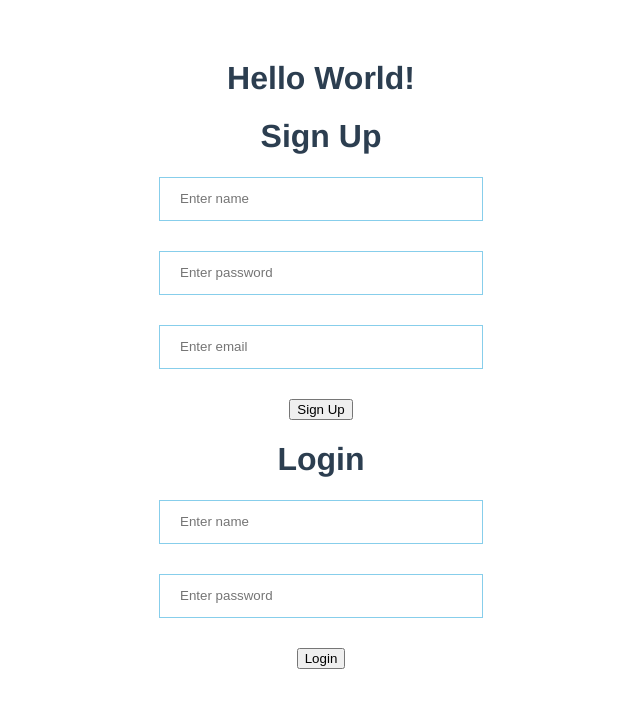
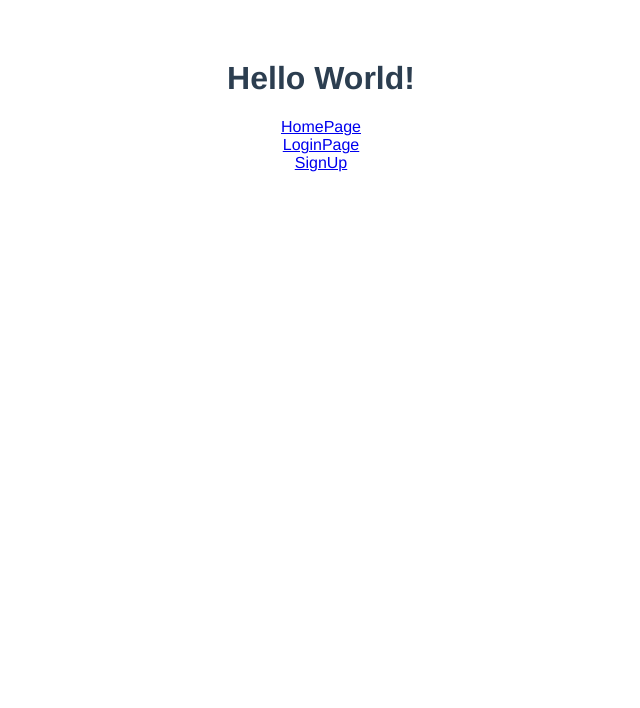
Before and after one commit to tanishqueSharma/Hello-World, a Vue app: page / in a window 1280 px wide. Shown: the top 708 px of the page, without its empty margins (319-959 px from the left). Built offline with nearby package versions, Linux system fonts and the light colour scheme.

Commit message:
added some changes

```diff
--- a/src/App.vue
+++ b/src/App.vue
@@ -1,20 +1,25 @@
 <template>
-<div>
+<!-- <div>
   <h1>{{msg}}</h1>
   <SignUp />
   <LoginPage />
-  </div>
+  </div> -->
+  <h1>{{msg}}</h1>
+  <router-link to="/home">HomePage</router-link><br>
+<router-link to="/login">LoginPage</router-link><br>
+<router-link to="/sign-up">SignUp</router-link>
+  <router-view></router-view>
 </template>
 
 <script>
-import LoginPage from './components/LoginPage.vue'
-import SignUp from './components/SignUp.vue'
+//import LoginPage from './components/LoginPage.vue'
+//import SignUp from './components/SignUp.vue'
 export default {
   name: 'App',
-  components:{
-    SignUp,
-    LoginPage
-  },
+  // components:{
+  //   SignUp,
+  //   LoginPage
+  // },
 
   data(){
     return{
--- /dev/null
+++ b/src/components/HomePage.vue
@@ -0,0 +1,14 @@
+<template>
+    <h1>Welcome to home page</h1>
+</template>
+
+<script>
+export default{
+    name:'HomePage'
+}
+
+</script>
+
+<style scoped>
+
+</style>
--- a/src/main.js
+++ b/src/main.js
@@ -1,7 +1,8 @@
 import { createApp } from 'vue'
 import App from './App.vue'
 
+import router from './routes'
 
 
 
-createApp(App).mount('#app');
+createApp(App).use(router).mount('#app');
--- /dev/null
+++ b/src/routes.js
@@ -0,0 +1,26 @@
+import HomePage from './components/HomePage.vue'
+import SignUp from './components/SignUp.vue'
+import LoginPage from './components/LoginPage.vue'
+import {createRouter,createWebHistory} from 'vue-router'
+
+const routes=[
+    {
+        name:'HomePage',
+        component:HomePage,
+        path:'/home'
+    },{
+        name:'SignUp',
+        component:SignUp,
+        path:'/sign-up'
+    },{
+        name:'LoginPage',
+        component:LoginPage,
+        path:'/login'
+    },
+];
+
+const router =createRouter({
+    history:createWebHistory(),
+    routes
+})
+export default router
```
